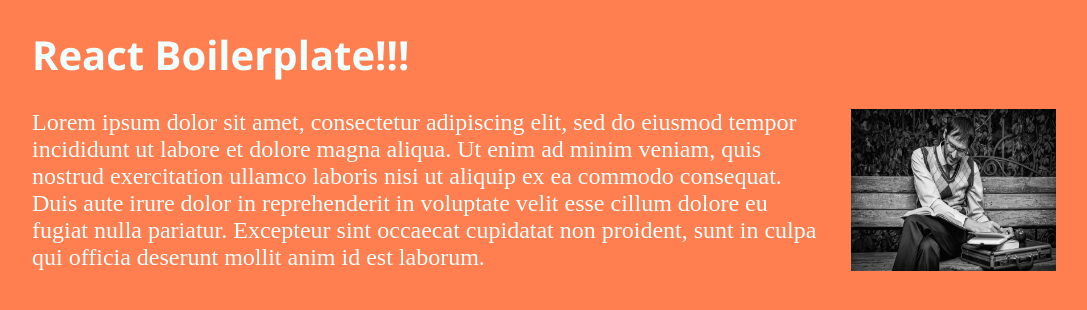
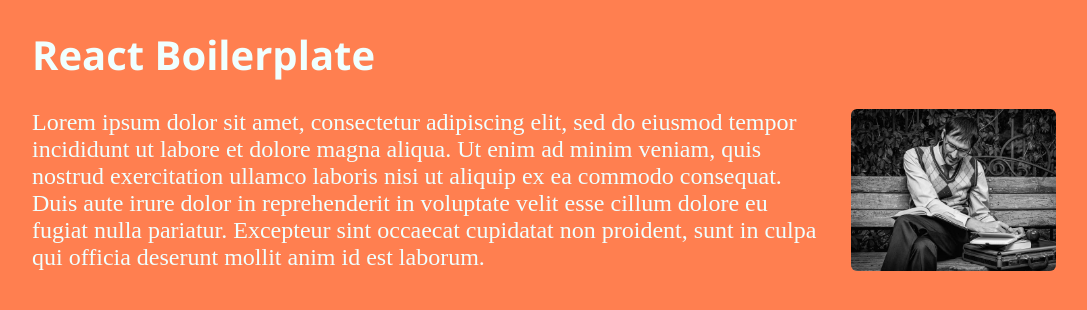
Before and after one commit to carloslsilva/react-boilerplate, a React app: page / in a window 1280 px wide. Shown: the top 310 px of the page, without its empty margins (96-1183 px from the left). Built offline with nearby package versions, Linux system fonts and the light colour scheme.

Commit message:
Added support to Styled Components
Example title has been modified.
Main section styles has been changed to styled components.
The picture now has a own component.

```diff
--- a/package.json
+++ b/package.json
@@ -11,13 +11,15 @@
   },
   "dependencies": {
     "react": "^17.0.1",
-    "react-dom": "^17.0.1"
+    "react-dom": "^17.0.1",
+    "styled-components": "^5.2.3"
   },
   "devDependencies": {
     "@babel/core": "^7.13.10",
     "@babel/preset-env": "^7.13.10",
     "@babel/preset-react": "^7.12.13",
     "babel-loader": "^8.2.2",
+    "babel-plugin-styled-components": "^1.12.0",
     "clean-webpack-plugin": "^3.0.0",
     "cross-env": "^7.0.3",
     "css-loader": "^5.1.2",
--- a/source/App.js
+++ b/source/App.js
@@ -1,15 +1,16 @@
 import React from 'react'
+import styled from 'styled-components'
 import { Title } from './components/Title'
 import { Paragraph } from './components/Paragraph'
-import styles from './App.module.scss'
+import { Picture } from './components/Picture'
 import picture from './assets/picture.jpg'
 
 export const App = props => (
   <>
     <header>
-      <Title>React Boilerplate!!!</Title>
+      <Title>React Boilerplate</Title>
     </header>
-    <main className={styles.container}>
+    <Main>
       <Paragraph>
         Lorem ipsum dolor sit amet, consectetur adipiscing elit, sed do eiusmod tempor incididunt ut labore et dolore
         magna aliqua. Ut enim ad minim veniam, quis nostrud exercitation ullamco laboris nisi ut aliquip ex ea commodo
@@ -17,7 +18,15 @@ export const App = props => (
         pariatur. Excepteur sint occaecat cupidatat non proident, sunt in culpa qui officia deserunt mollit anim id est
         laborum.
       </Paragraph>
-      <img src={picture} />
-    </main>
+      <Picture src={picture} />
+    </Main>
   </>
 )
+
+const Main = styled.main`
+  display: flex;
+
+  @media (max-width: 768px) {
+    flex-direction: column;
+  }
+`
--- a/source/App.module.scss
+++ /dev/null
@@ -1,7 +0,0 @@
-.container {
-  display: flex;
-
-  & img {
-    max-width: 20%;
-  }
-}
--- /dev/null
+++ b/source/components/Picture.js
@@ -0,0 +1,16 @@
+import React from 'react'
+import styled from 'styled-components'
+
+export const Picture = props => <PictureWrapper {...props} />
+
+const PictureWrapper = styled.img`
+  border-radius: 6px;
+  width: 20%;
+  height: auto;
+  object-fit: cover;
+
+  @media (max-width: 768px) {
+    margin-top: 2rem;
+    width: 100%;
+  }
+`
--- a/webpack.config.js
+++ b/webpack.config.js
@@ -36,7 +36,15 @@ module.exports = {
         use: {
           loader: 'babel-loader',
           options: {
-            presets: ['@babel/preset-env', '@babel/preset-react']
+            presets: ['@babel/preset-env', '@babel/preset-react'],
+            plugins: [
+              [
+                'babel-plugin-styled-components',
+                {
+                  displayName: isDevelopment
+                }
+              ]
+            ]
           }
         }
       },
```
Also changed, not shown: 1 other file (tests, documents, lock files or other folders).
